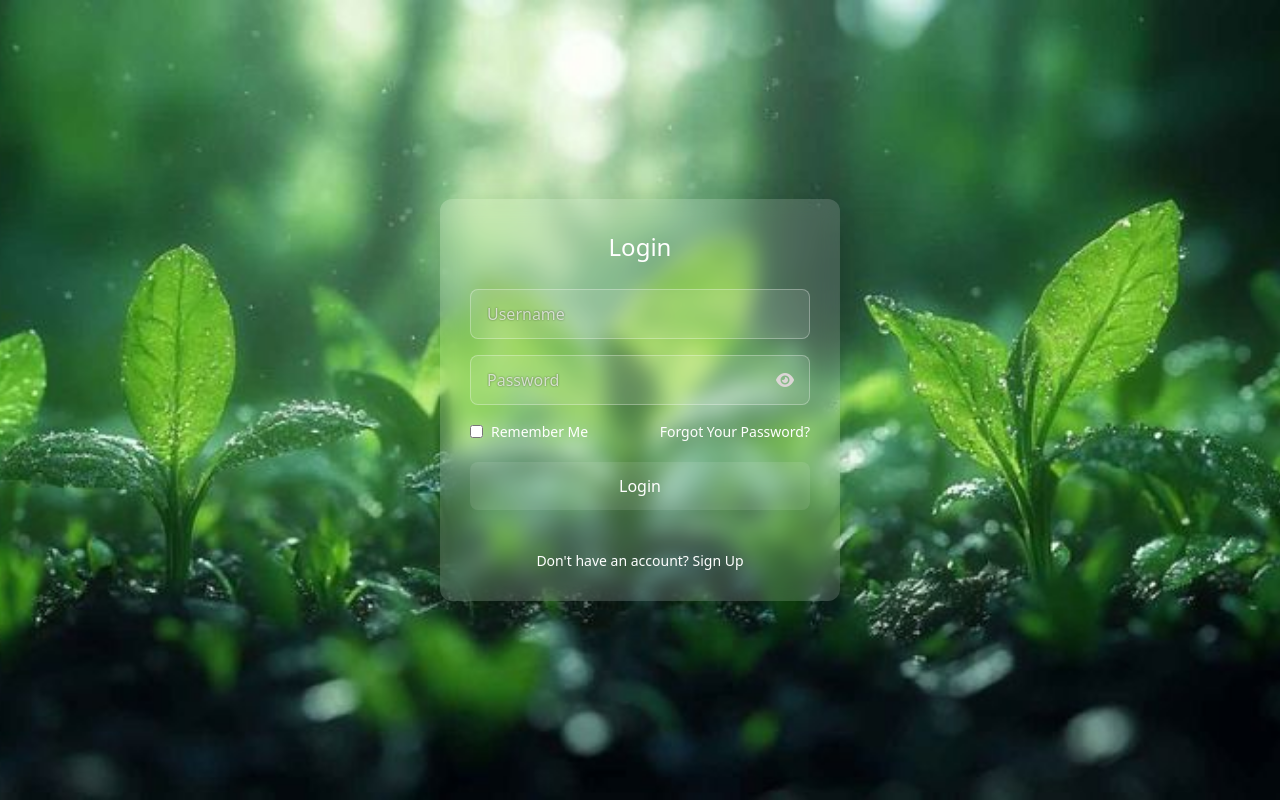
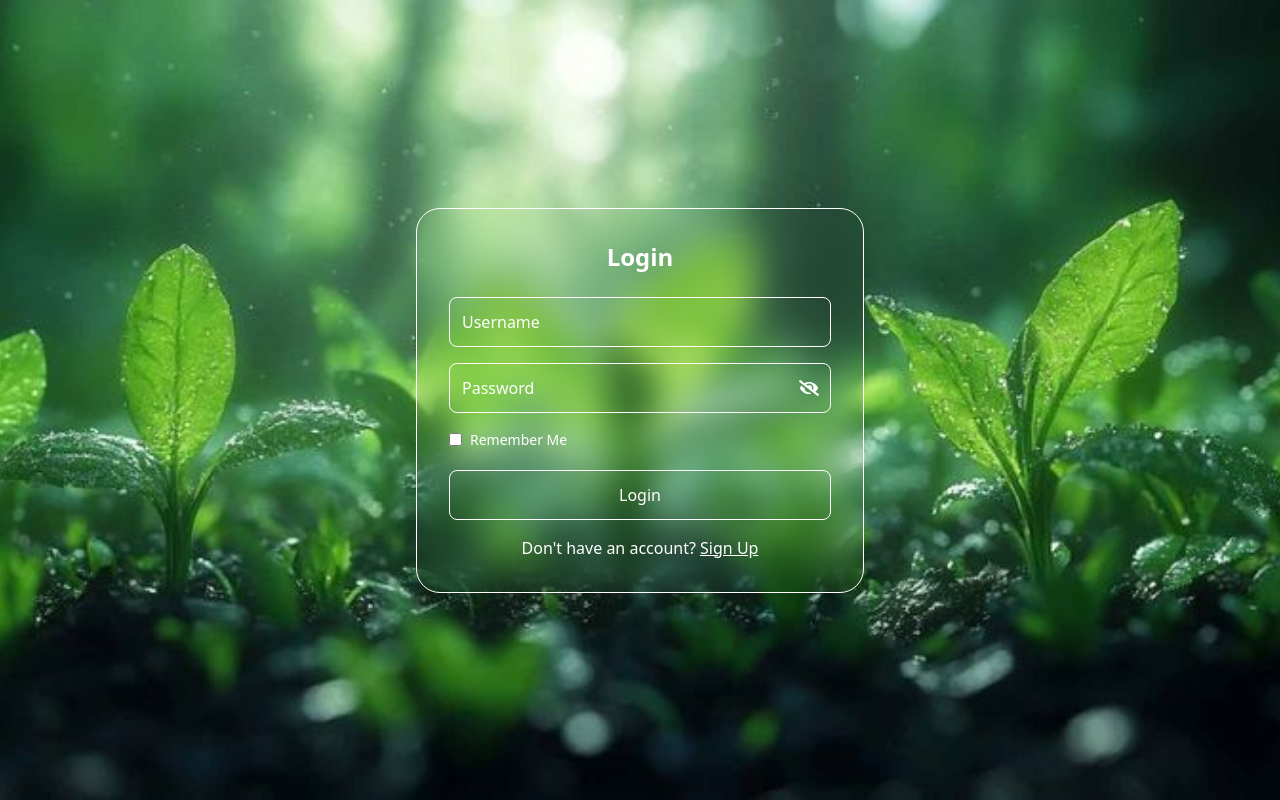
Before and after one commit to savinduamalka/SpiritX_Vertex_01, a React (Vite) app in the folder Auth Front-end/: page /login in a window 1280 px wide. Built offline with nearby package versions, Linux system fonts and the light colour scheme.

Commit message:
change the ui

```diff
--- a/Auth Front-end/src/components/Login.tsx
+++ b/Auth Front-end/src/components/Login.tsx
@@ -2,16 +2,29 @@ import React, { useState } from 'react';
 import '../App.css';
 import axios from 'axios';
 import { useNavigate } from 'react-router-dom';
+import natureImage from "../assets/images/nature.png";
+import { FaEye, FaEyeSlash } from "react-icons/fa";
 
 const Login: React.FC = () => {
   const [username, setUsername] = useState('');
   const [password, setPassword] = useState('');
   const [rememberMe, setRememberMe] = useState(false);
   const [passwordVisible, setPasswordVisible] = useState(false);
+  const [errors, setErrors] = useState<{ username?: string; password?: string }>({});
   const navigate = useNavigate();
+
+  const validate = () => {
+    const newErrors: { username?: string; password?: string } = {};
+    if (!username) newErrors.username = "Username is required";
+    if (!password) newErrors.password = "Password is required";
+    setErrors(newErrors);
+    return Object.keys(newErrors).length === 0;
+  };
 
   const handleSubmit = async (e: React.FormEvent) => {
     e.preventDefault();
+    if (!validate()) return;
+
     try {
       const response = await axios.post(
         `${import.meta.env.VITE_BACKEND_URL}/api/users/login`,
@@ -28,6 +41,7 @@ const Login: React.FC = () => {
     } catch (error: any) {
       if (error.response) {
         console.error("Error:", error.response.data.message);
+        setErrors({ ...errors, username: error.response.data.message });
       } else {
         console.error("Error logging in:", error.message);
       }
@@ -39,31 +53,45 @@ const Login: React.FC = () => {
   };
 
   return (
-    <div className="auth-container">
-      <div className="auth-form-wrapper">
-        <h2>Login</h2>
-        <form onSubmit={handleSubmit}>
-          <div className="form-group">
+    <div
+      className="flex items-center justify-center min-h-screen bg-cover bg-center"
+      style={{ backgroundImage: `url(${natureImage})` }}
+    >
+      <div className="bg-opacity-20 backdrop-blur-lg rounded-3xl p-8 w-full max-w-md shadow-lg border border-white border-opacity-20">
+        <h2 className="text-white text-2xl font-semibold text-center mb-6">Login</h2>
+        <form className="space-y-4" onSubmit={handleSubmit}>
+          <div className="relative">
             <input
               type="text"
               placeholder="Username"
               value={username}
               onChange={(e) => setUsername(e.target.value)}
+              className="w-full p-3 bg-transparent border border-white border-opacity-30 rounded-lg focus:outline-none text-white placeholder-white placeholder-opacity-70"
               required
             />
+            {errors.username && <p className="text-red-500 text-sm">{errors.username}</p>}
           </div>
 
-          <div className="form-group">
+          <div className="relative">
             <input
               type={passwordVisible ? 'text' : 'password'}
               placeholder="Password"
               value={password}
               onChange={(e) => setPassword(e.target.value)}
+              className="w-full p-3 bg-transparent border border-white border-opacity-30 rounded-lg focus:outline-none text-white placeholder-white placeholder-opacity-70"
               required
             />
-            <span className="password-toggle" onClick={togglePasswordVisibility}>
-              <i className={`fa ${passwordVisible ? 'fa-eye-slash' : 'fa-eye'}`}></i>
-            </span>
+            <div
+              className="absolute right-3 top-1/2 transform -translate-y-1/2 cursor-pointer"
+              onClick={togglePasswordVisibility}
+            >
+              {passwordVisible ? (
+                <FaEye className="text-white" size={20} />
+              ) : (
+                <FaEyeSlash className="text-white" size={20} />
+              )}
+            </div>
+            {errors.password && <p className="text-red-500 text-sm">{errors.password}</p>}
           </div>
 
           <div className="form-options">
@@ -74,18 +102,16 @@ const Login: React.FC = () => {
                 checked={rememberMe}
                 onChange={(e) => setRememberMe(e.target.checked)}
               />
-              <label htmlFor="rememberMe">Remember Me</label>
+              <label htmlFor="rememberMe" className="text-white">Remember Me</label>
             </div>
-            <a href="#" className="forgot-password">Forgot Your Password?</a>
           </div>
 
-          <button type="submit" className="auth-submit-btn">Login</button>
+          <button type="submit" className="w-full p-3 bg-transparent border border-white border-opacity-30 rounded-lg focus:outline-none text-white placeholder-white placeholder-opacity-70 transition-all duration-200 ease-in-out transform active:scale-95 hover:bg-gray-300 hover:bg-opacity-50">Login</button>
         </form>
 
-        <div className="auth-link">
-          <p>Don't have an account? <a href="/signup">Sign Up</a></p>
+        <div className="text-center text-white mt-4">
+          <p>Don't have an account? <a href="/signup" className="underline">Sign Up</a></p>
         </div>
-
       </div>
     </div>
   );
```
